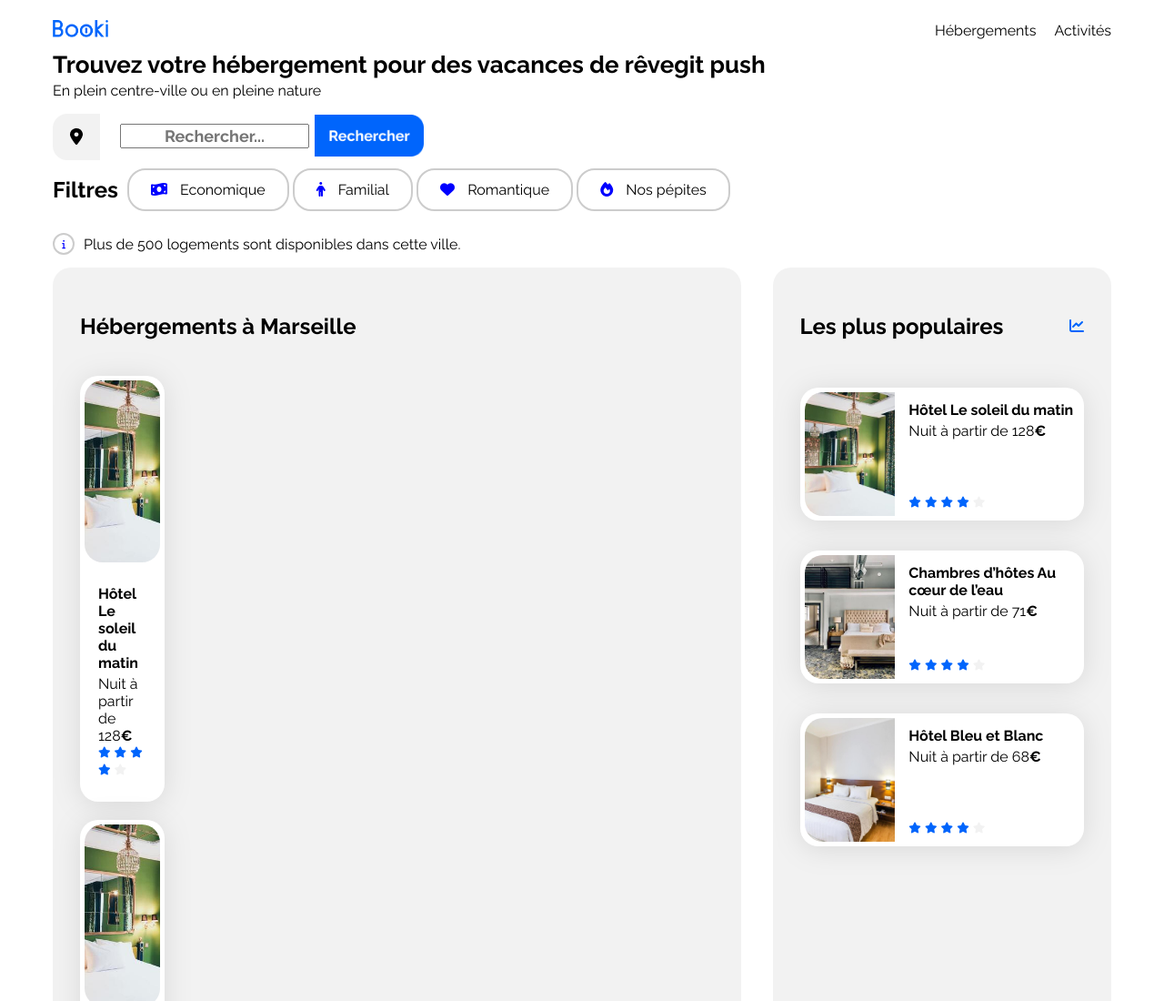
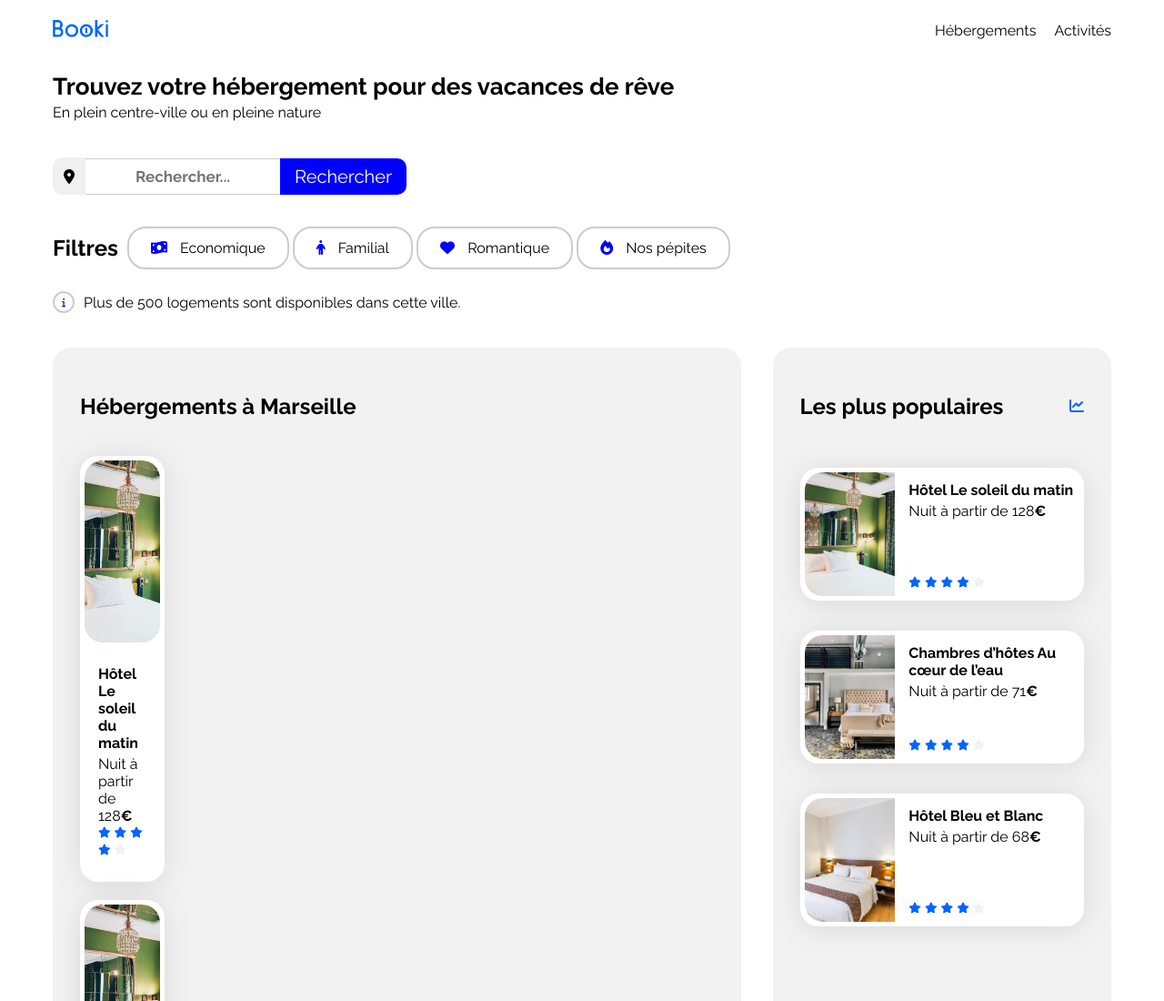
Before and after one commit to Enzov59/Booki-Project, a plain HTML site: page index.html in a window 1280 px wide. Shown: the top 1100 px of the page at 91% size. Drawn offline with Linux system fonts and the light colour scheme.

Commit message:
Changement des images de boutons en boutons et création de saut de lignes ente les éléments du Header/Titre/Recherche/Filtres/Infos

```diff
--- a/css/style.css
+++ b/css/style.css
@@ -29,6 +29,10 @@ a {
     color: inherit;
     text-decoration: none;
 }
+
+.line {
+    height: 1.5em; /* Ajustez cette valeur selon vos besoins */
+  }
 
 header {
     display: flex;
@@ -93,42 +97,48 @@ h1 {
 
 .search-container {
     display: flex;
-    width: 377px;
-    height: 49px;
-    gap: 24px;
-}
+    align-items: center;
+    justify-content: flex-start;
+  }
 
-.search-logo {
-    width: 50px;
-    height: 49px;
-}
-
-.search-form {
+  .search-icon {
+    background-color: #f0f0f0;
+    color: black;
+    border-top-left-radius: 10px;
+    border-bottom-left-radius: 10px;
+    padding: 8px;
+    font-size: 16px;
+    width: 20px;
+    height: 25px;
     display: flex;
     align-items: center;
-}
+    justify-content: center;
+  }
 
-input[type="text"] {
-    color:#000000;
-    width: 200px;
-    font-family: Raleway;
-    font-size: 18px;
-    font-weight: 700;
-    line-height: 21.13px;
+  input[type="text"] {
+    padding: 9px;
+    border-top-left-radius: 0;
+    border-bottom-left-radius: 0;
+    border: 1px solid #ccc;
+    border-right: none;
+    border-left: none;
+    font-weight: bold;
     text-align: center;
-}
+    font-size: 17px;
+  }
 
 .search-button {
-    width: 132px;
-    height: 49px;
-    background: none;
+    background-color: blue;
+    color: white;
+    border-top-left-radius: 0;
+    border-bottom-left-radius: 0;
+    border-top-right-radius: 10px;
+    border-bottom-right-radius: 10px;
+    padding: 8px 16px;
     border: none;
     cursor: pointer;
-}
-
-.search-button img {
-    max-width: 100%;
-}
+    font-size: 20px;
+  }
 
 .filters {
     display: flex;
--- a/index.html
+++ b/index.html
@@ -27,23 +27,22 @@
                 </ul>
             </nav>
         </header>
+        <div class="line"></div>
         <div class="titre-container">
-            <h1>Trouvez votre hébergement pour des vacances de rêvegit push</h1>
+            <h1>Trouvez votre hébergement pour des vacances de rêve</h1>
         </div>
         <div>
-            <p class="sous-titre">En plein centre-ville ou en pleine nature</p>
+            <p class="sous-titre">En plein centre-ville ou en pleine nature </p>
         </div>
+        <div class="line"></div>
         <div class="search-container">
-            <div class="search-logo">
-                <img src="images/logo/Form%20logo.png" alt="Logo">
+            <div class="search-icon">
+              <i class="fas fa-map-marker-alt"></i>
             </div>
-            <form class="search-form">
-                <input type="text" placeholder="Rechercher...">
-                <button type="submit" class="search-button">
-                    <img src="images/logo/Desktop.png" alt="Search Icon">
-                </button>
-            </form>
-        </div>
+            <input type="text" placeholder="Rechercher...">
+            <button class="search-button">Rechercher</button>
+          </div>
+          <div class="line"></div>
         <section class="filters">
             <h2 class="section-title">Filtres</h2>
             <div class="filter-buttons">
@@ -63,6 +62,7 @@
                     <i class="fa-solid fa-fire"></i> Nos pépites
                 </button>
             </div>
+            <div class="line"></div>
         </section>
         <div class="info-container">
             <div class="icon-container">
@@ -70,6 +70,7 @@
             </div>
             <p class="info-text">Plus de 500 logements sont disponibles dans cette ville.</p>
         </div>
+        <div class="line"></div>
         <main>
             <div class="hebergements-and-populaires">
                 <section class="hebergements">
```
